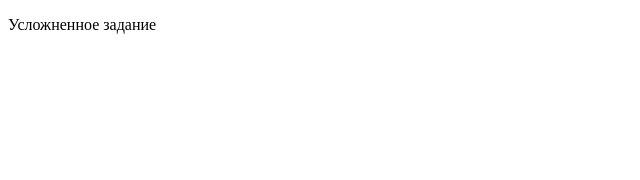
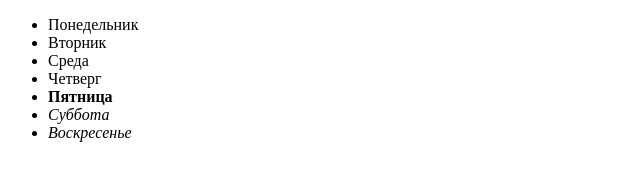
Before and after one commit to D0lphin23/DifficultReactProject, a plain HTML site: page index.html in a window 1280 px wide. Shown: the whole page, without its empty margins (0-640 px from the left). Drawn offline with Linux system fonts and the light colour scheme.

Commit message:
- Вывод дней недели

```diff
--- a/index.html
+++ b/index.html
@@ -9,7 +9,7 @@
 </head>
 
 <body>
-    <p>Усложненное задание</p>
+
 </body>
 
 </html>
--- a/script.js
+++ b/script.js
@@ -136,3 +136,66 @@ for (let i = 2; i <= 100; i++) {
         console.log(i, resultText);
     }
 }
+
+// lesson 7
+
+// Написал два варианта, первый чтобы не возиться с индексами и ничего не придумывать
+// А второй как тот глазу более приятен в плане вывода дней недели
+
+// const week = [
+//     "Воскресенье",
+//     "Понедельник",
+//     "Вторник",
+//     "Среда",
+//     "Четверг",
+//     "Пятница",
+//     "Суббота",
+// ];
+
+// const container = document.createElement("ul");
+// const weekDay = new Date().getDay();
+
+// for (let i = 0; i < week.length; i++) {
+//     const weekDayLi = document.createElement("li");
+
+//     if (weekDay === i) {
+//         weekDayLi.style.fontWeight = "bold";
+//     }
+
+//     if (i === 0 || i === 6) {
+//         weekDayLi.style.fontStyle = "italic";
+//     }
+
+//     weekDayLi.textContent = week[i];
+//     container.append(weekDayLi);
+// }
+
+const week = [
+    "Понедельник",
+    "Вторник",
+    "Среда",
+    "Четверг",
+    "Пятница",
+    "Суббота",
+    "Воскресенье",
+];
+
+const container = document.createElement("ul");
+const weekDay = new Date().getDay();
+
+for (let i = 0; i < week.length; i++) {
+    const weekDayLi = document.createElement("li");
+
+    if (weekDay === i + 1) {
+        weekDayLi.style.fontWeight = "bold";
+    }
+
+    if (i >= 5) {
+        weekDayLi.style.fontStyle = "italic";
+    }
+
+    weekDayLi.textContent = week[i];
+    container.append(weekDayLi);
+}
+
+document.body.append(container);
```
Lines whose indentation alone changed are shown as unchanged.
